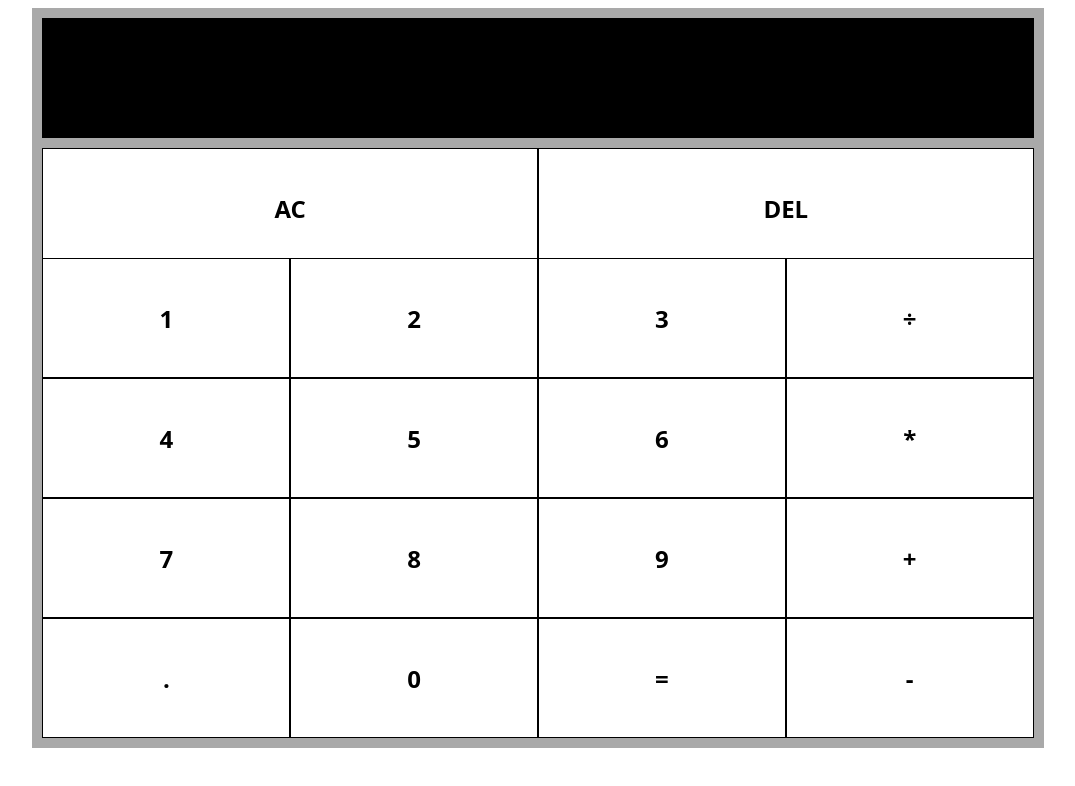
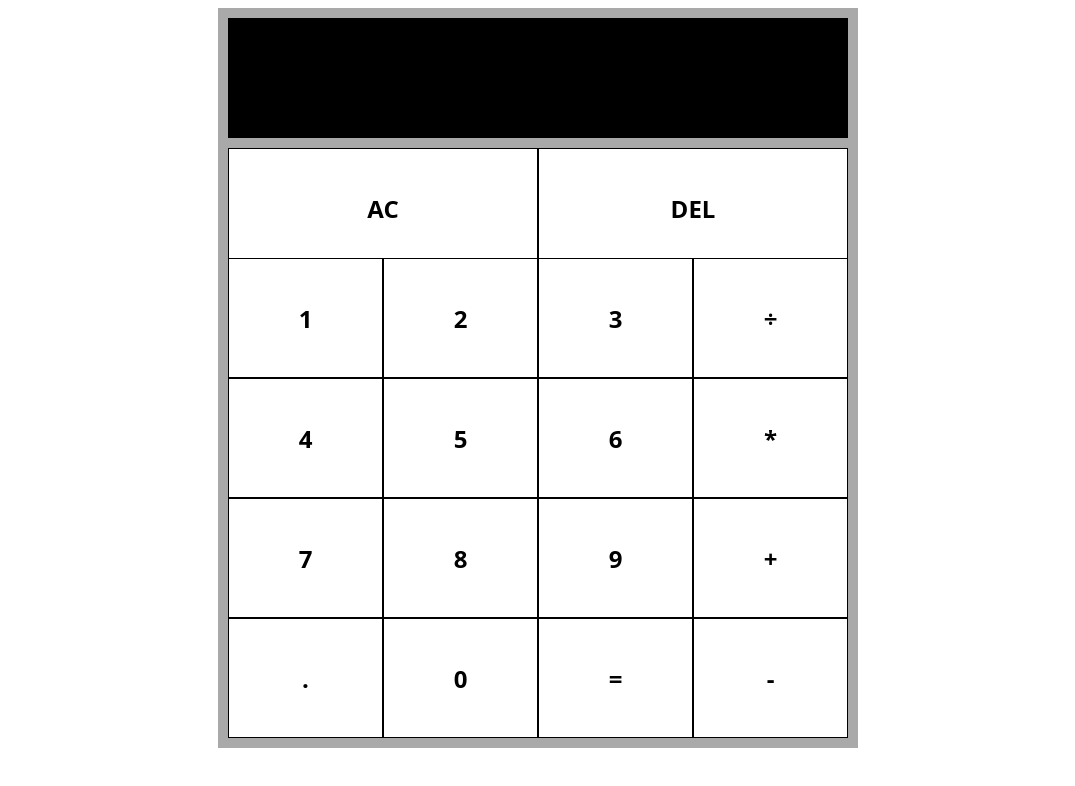
Before and after one commit to MuhammadArshad123/Calculator, a plain HTML site: page index.html in a window 1280 px wide. Shown: the whole page, without its empty margins (102-1177 px from the left). Drawn offline with Linux system fonts and the light colour scheme.

Commit message:
Reverted CSS to max-width 640px solution

```diff
--- a/app.css
+++ b/app.css
@@ -10,8 +10,7 @@
 .container{
     margin: 0 auto;
     padding:10px;
-    max-width:80%;
-    max-height:50%;
+    max-width:640px;
     background-color:darkgray;
 }
 
```
